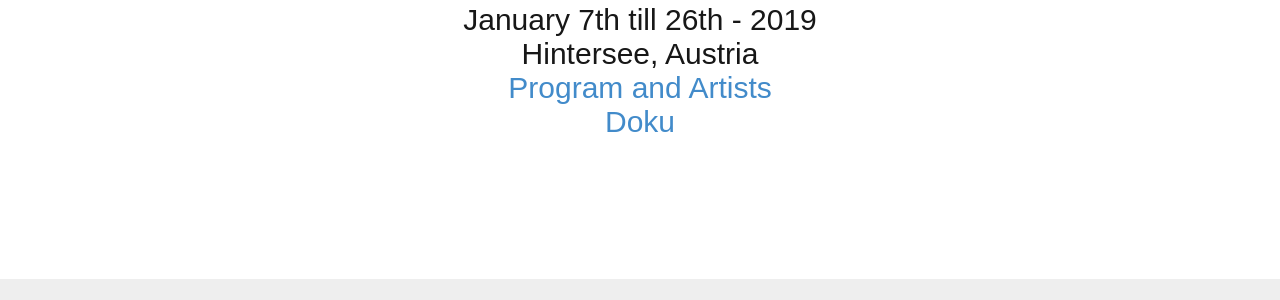
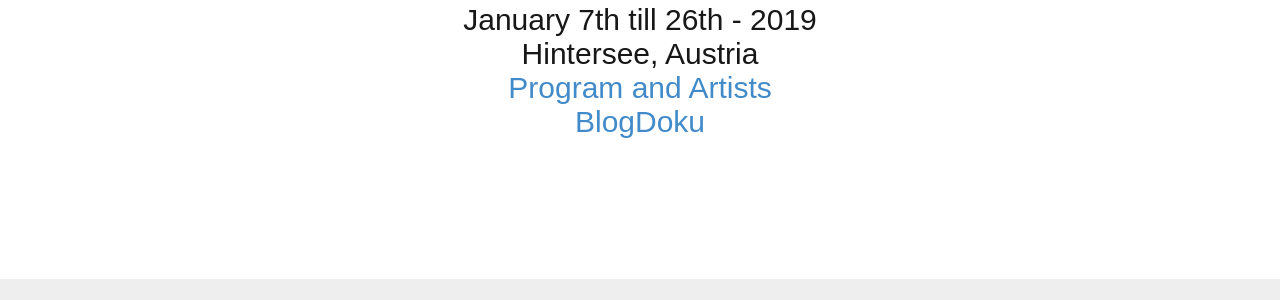
Before and after one commit to philippWassibauer/schmiede_web, a Jekyll site: the page built from index.html, in a window 1280 px wide and 900 px high, scrolled down 962 px. Shown: the part 155-455 px from the top of the window. Built offline with Jekyll 4.4.1, drawn with Linux system fonts in a browser that asks for light colours.

Commit message:
Update index.html

```diff
--- a/index.html
+++ b/index.html
@@ -37,7 +37,7 @@ title: Schmiede - Playground of Ideas
           January 7th till 26th - 2019 <br />
           Hintersee, Austria<br />
          <a target="_BLANK" href="https://schmiede.tumblr.com/post/180786780012/ortung-winter-und-wandel">Program and Artists</a> <br />
-         <a target="_BLANK" href="http://bit.ly/ORTung19">Doku</a>  <br />
+         <a target="_BLANK" href="https://schmiede.tumblr.com/tagged/ortung">Blog</a><a target="_BLANK" href="http://bit.ly/ORTung19">Doku</a>  <br />
 
          </p>
 
```
